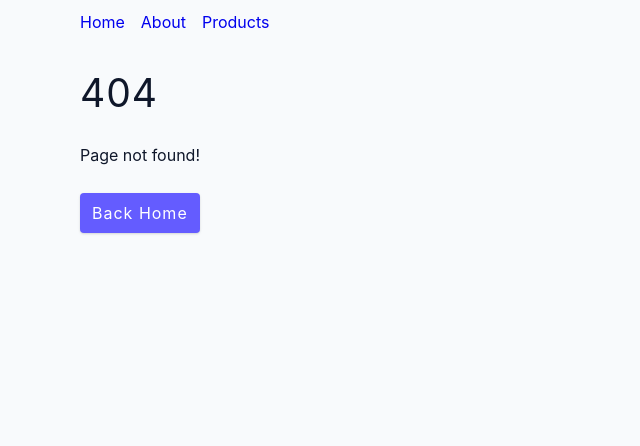
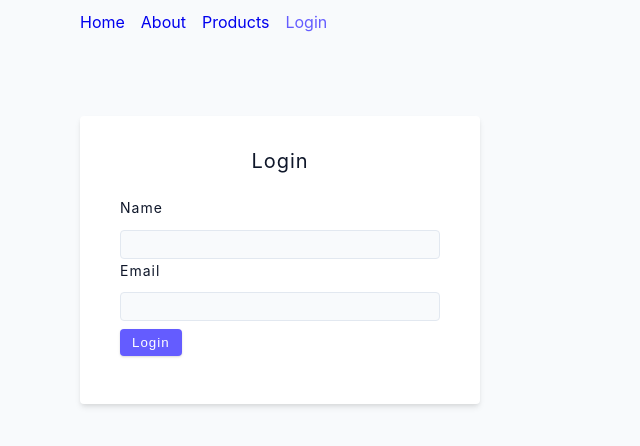
Before and after one commit to makawy7/react-router-tutorial, a React (Create React App) app: page /login in a window 1280 px wide. Before the commit this address had no page. Shown: the top 446 px of the page, without its empty margins (0-640 px from the left). Built offline with nearby package versions, Linux system fonts and the light colour scheme.

Commit message:
useNavigate

```diff
--- a/src/App.js
+++ b/src/App.js
@@ -1,12 +1,16 @@
 import { BrowserRouter, Routes, Route } from "react-router-dom";
+import { useState } from "react";
 import Layout from "./pages/Layout";
 import Home from "./pages/Home";
 import About from "./pages/About";
 import Products from "./pages/Products";
 import NotFound from "./pages/NotFound";
 import SingleProduct from "./pages/SingleProduct";
+import Login from "./pages/Login";
+import Dashboard from "./pages/Dashboard";
 
 function App() {
+  const [user, setUser] = useState(null);
   return (
     <BrowserRouter>
       <Routes>
@@ -15,6 +19,8 @@ function App() {
           <Route path="about" element={<About />} />
           <Route path="products" element={<Products />} />
           <Route path="products/:productId" element={<SingleProduct />} />
+          <Route path="login" element={<Login setUser={setUser} />} />
+          <Route path="dashboard" element={<Dashboard user={user} />} />
           <Route path="*" element={<NotFound />} />
         </Route>
       </Routes>
--- a/src/components/Navbar.js
+++ b/src/components/Navbar.js
@@ -6,6 +6,7 @@ function Navbar() {
       <Link to="/">Home</Link>
       <Link to="/about">About</Link>
       <Link to="/products">Products</Link>
+      <Link to="/login">Login</Link>
     </nav>
   );
 }
--- a/src/components/StyledNavbar.js
+++ b/src/components/StyledNavbar.js
@@ -14,6 +14,7 @@ function StyledNavbar() {
       <NavLink to="/">Home</NavLink>
       <NavLink to="/about">About</NavLink>
       <NavLink to="/products">Products</NavLink>
+      <NavLink to="login">Login</NavLink>
     </nav>
   );
 }
--- /dev/null
+++ b/src/pages/Dashboard.js
@@ -0,0 +1,5 @@
+function Dashboard({ user }) {
+  return <h1>Welcome, {user?.name}</h1>;
+}
+
+export default Dashboard;
--- /dev/null
+++ b/src/pages/Login.js
@@ -0,0 +1,37 @@
+import { useRef } from "react";
+import { useNavigate } from "react-router-dom";
+
+function Login({ setUser }) {
+  const nameRef = useRef(null);
+  const emailRef = useRef(null);
+  const navigate = useNavigate();
+  const handleSubmit = (e) => {
+    e.preventDefault();
+    if (nameRef.current.value && emailRef.current.value) {
+      setUser({ name: nameRef.current.value, email: emailRef.current.value });
+      navigate("/dashboard");
+    }
+  };
+  return (
+    <section className="section">
+      <form className="form">
+        <h5>Login</h5>
+        <div className="form-row">
+          <label htmlFor="name" className="form-label">
+            name
+          </label>
+          <input ref={nameRef} type="text" className="form-input" id="name" />
+          <label htmlFor="name" className="form-label">
+            email
+          </label>
+          <input ref={emailRef} type="text" className="form-input" id="email" />
+          <button onClick={handleSubmit} className="btn">
+            Login
+          </button>
+        </div>
+      </form>
+    </section>
+  );
+}
+
+export default Login;
```
